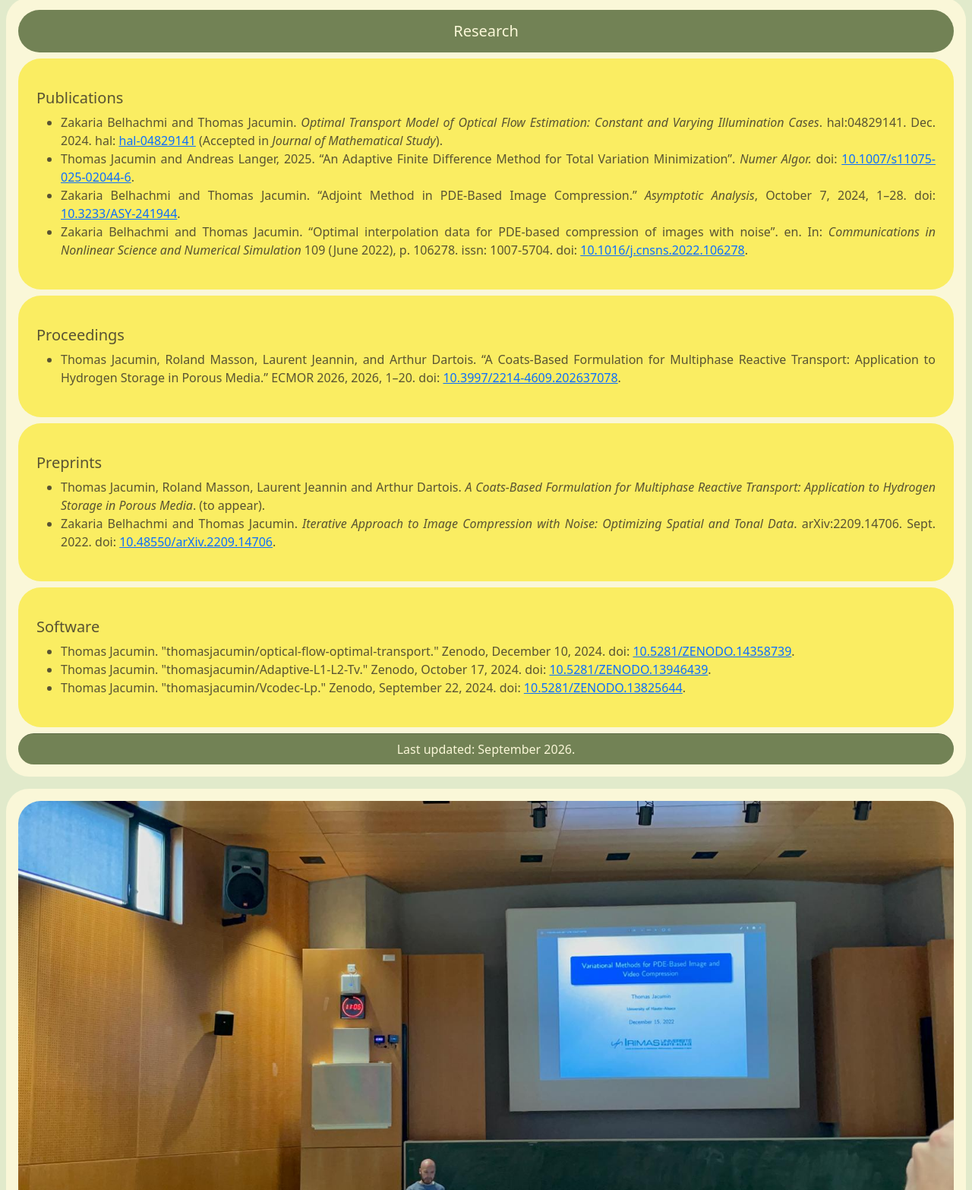
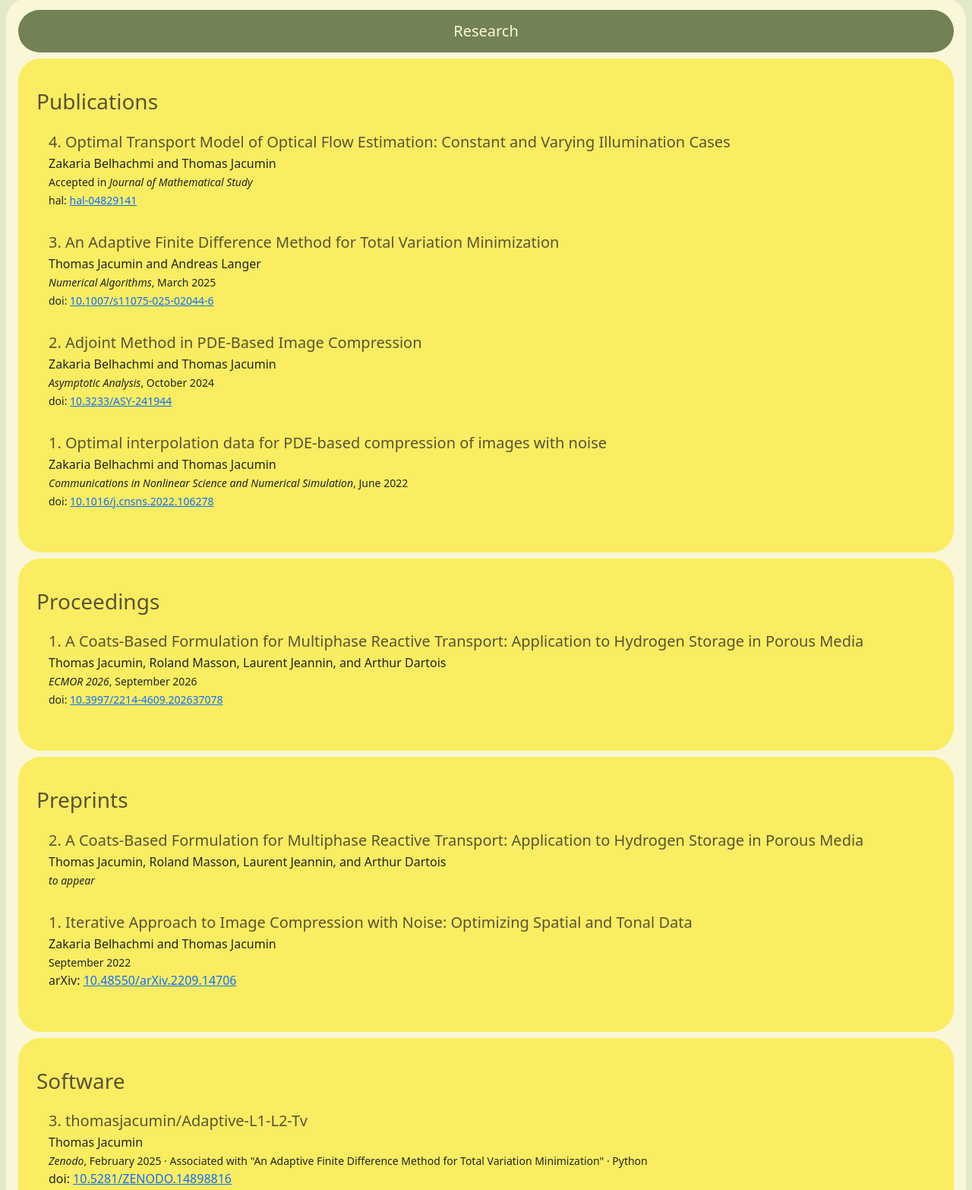
Before and after one commit to thomasjacumin/thomasjacumin.github.io, a plain HTML site: page research.html in a window 1280 px wide. Shown: the part 83-1649 px from the top of the page at 76% size. Drawn offline with nearby package versions, Linux system fonts and the light colour scheme.

Commit message:
Recherches

```diff
--- a/research.html
+++ b/research.html
@@ -62,48 +62,143 @@
 
                         <div class="card-body p-4 mb-2" style="width: 100%; text-align: justify; background-color: #faed62; border-radius: 30px; color: #595333;">
                             <p class="card-text">
-                                <h5>Publications</h5>
-                                <ul>
-                                    <li>Zakaria Belhachmi and Thomas Jacumin. <i>Optimal Transport Model of Optical Flow Estimation: Constant and Varying Illumination Cases</i>. hal:04829141. Dec. 2024. hal: <a href="https://hal.science/hal-04829141" target="_blank">hal-04829141</a> (Accepted in <i>Journal of Mathematical Study</i>).</li>
-                                    <li>Thomas Jacumin and Andreas Langer, 2025. “An Adaptive Finite Difference Method for Total Variation Minimization”. <i>Numer Algor.</i> doi: <a href="https://doi.org/10.1007/s11075-025-02044-6" target="_blank">10.1007/s11075-025-02044-6</a>.</li>
-                                    <li>Zakaria Belhachmi and Thomas Jacumin. “Adjoint Method in PDE-Based Image Compression.” <i>Asymptotic Analysis</i>, October 7, 2024, 1–28. doi: <a href="https://doi.org/10.3233/ASY-241944" target="_blank">10.3233/ASY-241944</a>.</li>
-                                    <li>Zakaria Belhachmi and Thomas Jacumin. “Optimal interpolation data for PDE-based compression of images with noise”. en. In: <i>Communications in Nonlinear Science and Numerical Simulation</i> 109 (June 2022), p. 106278. issn: 1007-5704. doi: <a href="https://doi.org/10.1016/j.cnsns.2022.106278" target="_blank">10.1016/j.cnsns.2022.106278</a>.</li>
-                                </ul>
+                                <h3>Publications</h3>
+
+                                <div class="card" style="background: none; border: 0;">
+                                  <div class="card-body">
+                                    <h5 class="card-title" style="color: #595333;">4. Optimal Transport Model of Optical Flow Estimation: Constant and Varying Illumination Cases</h5>
+                                    <p class="card-subtitle">Zakaria Belhachmi and Thomas Jacumin</p>
+                                    <p class="card-text">
+                                      <small class="fg-3">Accepted in <i>Journal of Mathematical Study</i></small><br/>
+                                      <small class="fg-3">hal: <a href="https://hal.science/hal-04829141" target="_blank">hal-04829141</a></small>
+                                    </p>
+                                  </div>
+                                </div>
+
+                                <div class="card" style="background: none; border: 0;">
+                                  <div class="card-body">
+                                    <h5 class="card-title" style="color: #595333;">3. An Adaptive Finite Difference Method for Total Variation Minimization</h5>
+                                    <p class="card-subtitle">Thomas Jacumin and Andreas Langer</p>
+                                    <p class="card-text">
+                                      <small class="fg-3"><i>Numerical Algorithms</i>, March 2025</small><br/>
+                                      <small class="fg-3">doi: <a href="https://doi.org/10.1007/s11075-025-02044-6" target="_blank">10.1007/s11075-025-02044-6</a></small>
+                                    </p>
+                                  </div>
+                                </div>
+
+                                <div class="card" style="background: none; border: 0;">
+                                  <div class="card-body">
+                                    <h5 class="card-title" style="color: #595333;">2. Adjoint Method in PDE-Based Image Compression</h5>
+                                    <p class="card-subtitle">Zakaria Belhachmi and Thomas Jacumin</p>
+                                    <p class="card-text">
+                                      <small class="fg-3"><i>Asymptotic Analysis</i>, October 2024</small><br/>
+                                      <small class="fg-3">doi: <a href="https://doi.org/10.3233/ASY-241944" target="_blank">10.3233/ASY-241944</a></small>
+                                    </p>
+                                  </div>
+                                </div>
+
+                                <div class="card" style="background: none; border: 0;">
+                                  <div class="card-body">
+                                    <h5 class="card-title" style="color: #595333;">1. Optimal interpolation data for PDE-based compression of images with noise</h5>
+                                    <p class="card-subtitle">Zakaria Belhachmi and Thomas Jacumin</p>
+                                    <p class="card-text">
+                                      <small class="fg-3"><i>Communications in Nonlinear Science and Numerical Simulation</i>, June 2022</small><br/>
+                                      <small class="fg-3">doi: <a href="https://doi.org/10.1016/j.cnsns.2022.106278" target="_blank">10.1016/j.cnsns.2022.106278</a></small>
+                                    </p>
+                                  </div>
+                                </div>
+
                             </p>
                         </div>
 
                         <div class="card-body p-4 mb-2" style="width: 100%; text-align: justify; background-color: #faed62; border-radius: 30px; color: #595333;">
                             <p class="card-text">
-                                <h5>Proceedings</h5>
-                                <ul>
-                                    <li>Thomas Jacumin, Roland Masson, Laurent Jeannin, and Arthur Dartois. “A Coats-Based Formulation for Multiphase Reactive Transport: Application to Hydrogen Storage in Porous Media.” ECMOR 2026, 2026, 1–20. doi: <a href="https://doi.org/10.3997/2214-4609.202637078" target="_blank">10.3997/2214-4609.202637078</a>.</li>
-                                </ul>
+                                <h3>Proceedings</h3>
+
+                                <div class="card" style="background: none; border: 0;">
+                                  <div class="card-body">
+                                    <h5 class="card-title" style="color: #595333;">1. A Coats-Based Formulation for Multiphase Reactive Transport: Application to Hydrogen Storage in Porous Media</h5>
+                                    <p class="card-subtitle">Thomas Jacumin, Roland Masson, Laurent Jeannin, and Arthur Dartois</p>
+                                    <p class="card-text">
+                                      <small class="fg-3"><i>ECMOR 2026</i>, September 2026</small><br/>
+                                      <small class="fg-3">doi: <a href="https://doi.org/10.3997/2214-4609.202637078" target="_blank">10.3997/2214-4609.202637078</a></small>
+                                    </p>
+                                  </div>
+                                </div>
+
                             </p>
                         </div>
 
                         <div class="card-body p-4 mb-2" style="width: 100%; text-align: justify; background-color: #faed62; border-radius: 30px; color: #595333;">
                             <p class="card-text">
-                                <h5>Preprints</h5>
-                                <ul>
-                                    <li>Thomas Jacumin, Roland Masson, Laurent Jeannin and Arthur Dartois. <i>A Coats-Based Formulation for Multiphase Reactive Transport: Application to Hydrogen Storage in Porous Media</i>. (to appear).</li>
-                                    <li>Zakaria Belhachmi and Thomas Jacumin. <i>Iterative Approach to Image Compression with Noise: Optimizing Spatial and Tonal Data</i>. arXiv:2209.14706. Sept. 2022. doi: <a href="https://doi.org/10.48550/arXiv.2209.14706" target="_blank">10.48550/arXiv.2209.14706</a>.</li>
-                                </ul>
+                                <h3>Preprints</h3>
+
+                                <div class="card" style="background: none; border: 0;">
+                                  <div class="card-body">
+                                    <h5 class="card-title" style="color: #595333;">2. A Coats-Based Formulation for Multiphase Reactive Transport: Application to Hydrogen Storage in Porous Media</h5>
+                                    <p class="card-subtitle">Thomas Jacumin, Roland Masson, Laurent Jeannin, and Arthur Dartois</p>
+                                    <p class="card-text">
+                                      <small class="fg-3"><i>to appear</i></small>
+                                    </p>
+                                  </div>
+                                </div>
+
+                                <div class="card" style="background: none; border: 0;">
+                                  <div class="card-body">
+                                    <h5 class="card-title" style="color: #595333;">1. Iterative Approach to Image Compression with Noise: Optimizing Spatial and Tonal Data</h5>
+                                    <p class="card-subtitle">Zakaria Belhachmi and Thomas Jacumin</p>
+                                    <p class="card-text">
+                                      <small class="fg-3">September 2022</small><br/>
+                                      arXiv: <a href="https://doi.org/10.48550/arXiv.2209.14706" target="_blank">10.48550/arXiv.2209.14706</a>
+                                    </p>
+                                  </div>
+                                </div>
+
                             </p>
                         </div>
 
                         <div class="card-body p-4" style="width: 100%; text-align: justify; background-color: #faed62; border-radius: 30px; color: #595333;">
 			                      <p class="card-text">
-                                <h5>Software</h5>
-                                <ul>
-                                    <li>Thomas Jacumin. "thomasjacumin/optical-flow-optimal-transport." Zenodo, December 10, 2024. doi: <a href="https://doi.org/10.5281/ZENODO.14358739" target="_blank">10.5281/ZENODO.14358739</a>.</li>
-                                    <li>Thomas Jacumin. "thomasjacumin/Adaptive-L1-L2-Tv." Zenodo, October 17, 2024. doi: <a href="https://doi.org/10.5281/ZENODO.13946439" target="_blank">10.5281/ZENODO.13946439</a>.</li>
-                                    <li>Thomas Jacumin. "thomasjacumin/Vcodec-Lp." Zenodo, September 22, 2024. doi: <a href="https://doi.org/10.5281/ZENODO.13825644" target="_blank">10.5281/ZENODO.13825644</a>.</li>
-                                </ul>
+                                <h3>Software</h3>
+
+			                          <div class="card" style="background: none; border: 0;">
+                                  <div class="card-body">
+                                    <h5 class="card-title" style="color: #595333;">3. thomasjacumin/Adaptive-L1-L2-Tv</h5>
+                                    <p class="card-subtitle">Thomas Jacumin</p>
+                                    <p class="card-text">
+                                      <small class="fg-3"><i>Zenodo</i>, February 2025 · Associated with "An Adaptive Finite Difference Method for Total Variation Minimization" · Python</small><br/>
+                                      doi: <a href="https://doi.org/10.5281/zenodo.14898816" target="_blank">10.5281/ZENODO.14898816</a>
+                                    </p>
+                                  </div>
+                                </div>
+
+			                          <div class="card" style="background: none; border: 0;">
+                                  <div class="card-body">
+                                    <h5 class="card-title" style="color: #595333;">2. thomasjacumin/optical-flow-optimal-transport</h5>
+                                    <p class="card-subtitle">Thomas Jacumin</p>
+                                    <p class="card-text">
+                                      <small class="fg-3"><i>Zenodo</i>, December 2024 · Associated with "Optimal Transport Model of Optical Flow Estimation: Constant and Varying Illumination Cases" · Python</small><br/>
+                                      doi: <a href="https://doi.org/10.5281/ZENODO.14358739" target="_blank">10.5281/ZENODO.14358739</a>
+                                    </p>
+                                  </div>
+                                </div>
+
+			                          <div class="card" style="background: none; border: 0;">
+                                  <div class="card-body">
+                                    <h5 class="card-title" style="color: #595333;">1. thomasjacumin/Vcodec-Lp</h5>
+                                    <p class="card-subtitle">Thomas Jacumin</p>
+                                    <p class="card-text">
+                                      <small class="fg-3"><i>Zenodo</i>, September 2022 · Associated with "Adjoint Method in PDE-Based Image Compression" · Python</small><br/>
+                                      doi: <a href="https://doi.org/10.5281/ZENODO.13825644" target="_blank">10.5281/ZENODO.13825644</a>
+                                    </p>
+                                  </div>
+                                </div>
+
                             </p>
                         </div>
 
                         <div class="card-footer mt-2 text-center" style="background-color: #728255; border-radius: 30px; color: #faf7d8;">
-                            <p class="card-text">Last updated: September 2026.</p>
+                            <p class="card-text">Last updated: November 2026.</p>
                         </div>
                     </div>
                 </div>
```
